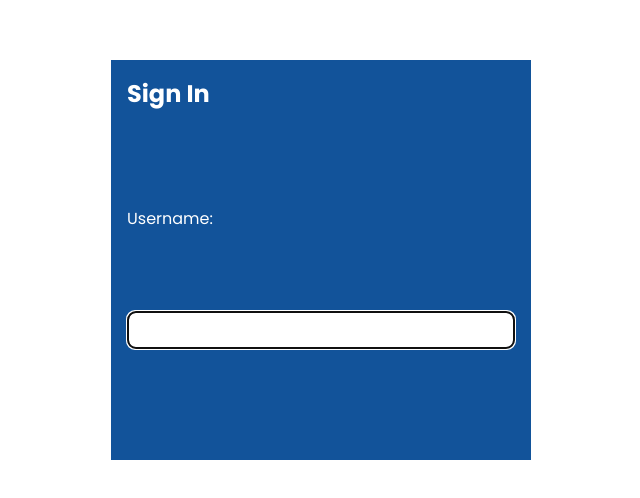
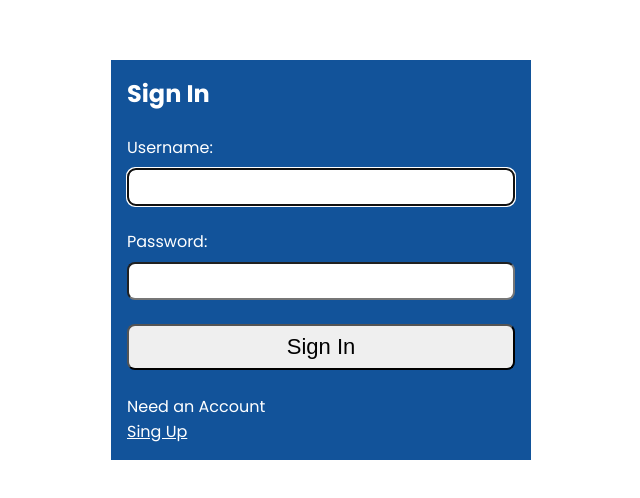
Before and after one commit to faridhashimov/react-ems-app, a React (Create React App) app: page /employee/1 in a window 1280 px wide. Shown: the part 140-638 px from the top of the page, without its empty margins (319-959 px from the left). Built offline with nearby package versions, Linux system fonts and the light colour scheme.

Commit message:
Added context api for global state managing, imporved Login component, fixed bugs with  data transfering from frontend to backend

```diff
--- /dev/null
+++ b/src/context/authProvider.js
@@ -0,0 +1,15 @@
+import { createContext, useState } from 'react'
+
+const AuthContext = createContext({})
+
+export const AuthProvider = ({ children }) => {
+    const [auth, setAuth] = useState({})
+
+    return (
+        <AuthContext.Provider value={{ auth, setAuth }}>
+            {children}
+        </AuthContext.Provider>
+    )
+}
+
+export default AuthContext
--- a/src/index.js
+++ b/src/index.js
@@ -3,11 +3,14 @@ import React from 'react'
 import './index.scss'
 import App from './components/App/App'
 import { createRoot } from 'react-dom/client'
+import { AuthProvider } from './context/authProvider'
 
 const rootElement = document.getElementById('root')
 const root = createRoot(rootElement)
 root.render(
     <React.StrictMode>
-        <App />
+        <AuthProvider>
+            <App />
+        </AuthProvider>
     </React.StrictMode>
 )
--- a/src/pages/Login/Login.js
+++ b/src/pages/Login/Login.js
@@ -1,7 +1,13 @@
-import { useState, useRef, useEffect } from 'react'
+import { useState, useRef, useEffect, useContext } from 'react'
+import AuthContext from '../../context/authProvider'
+import axios from '../../api/axios'
+
 import './Login.scss'
 
+const LOGIN_URL = '/login'
+
 const Login = () => {
+    const { setAuth } = useContext(AuthContext)
     const userRef = useRef()
     const errReff = useRef()
 
@@ -15,10 +21,58 @@ const Login = () => {
     }, [])
 
     useEffect(() => {
+        console.log(user, pwd);
         setErrMsg('')
     }, [user, pwd])
 
+    const handleSubmit = async (e) => {
+        e.preventDefault()
+
+        try {
+            const response = await axios.post(
+                LOGIN_URL,
+                JSON.stringify({ user, pwd }),
+                {
+                    headers: { 'Content-Type': 'application/json' },
+                }
+            )
+
+            console.log(JSON.stringify(response?.data))
+            console.log(JSON.stringify(response))
+            console.log(JSON.stringify(response?.data?.isAdmin))
+            const accessToken = response?.data?.accessToken
+            // const role = response?.data?.isAdmin
+            setAuth({ user, pwd, accessToken })
+            setUser('')
+            setPwd('')
+            setSuccess(true)
+        } catch (err) {
+            if (!err?.response) {
+                setErrMsg('No server response')
+            } else if (err.response?.status === 400) {
+                setErrMsg('Missing username or password')
+            } else if (err.response?.status === 401) {
+                setErrMsg('Unauthorized')
+            } else {
+                setErrMsg('Login Failed')
+            }
+            errReff.current.focus()
+        }
+
+        // setSuccess(true)
+    }
+
     return (
+        <>
+            {success ? (
+                <section>
+                    <h1>You are logged in</h1>
+                    <br />
+                    <p>
+                        <a href="#">Got to Home</a>
+                    </p>
+                </section>
+            ) : (
                 <section>
                     <p
                         ref={errReff}
@@ -28,7 +82,7 @@ const Login = () => {
                         {errMsg}
                     </p>
                     <h1>Sign In</h1>
-            <form>
+                    <form onSubmit={handleSubmit}>
                         <label htmlFor="username">Username:</label>
                         <input
                             type="text"
@@ -36,9 +90,28 @@ const Login = () => {
                             ref={userRef}
                             autoComplete="off"
                             onChange={(e) => setUser(e.target.value)}
+                            value={user}
+                            required
                         />
+                        <label htmlFor="password">Password:</label>
+                        <input
+                            type="password"
+                            id="password"
+                            onChange={(e) => setPwd(e.target.value)}
+                            value={pwd}
+                            required
+                        />
+                        <button>Sign In</button>
                     </form>
+                    <p className="signin">
+                        Need an Account <br />
+                        <span className="line">
+                            <a href="#">Sing Up</a>
+                        </span>
+                    </p>
                 </section>
+            )}
+        </>
     )
 }
 
--- a/src/pages/Login/Login.scss
+++ b/src/pages/Login/Login.scss
@@ -0,0 +1,109 @@
+section {
+    width: 100%;
+    max-width: 420px;
+    min-height: 400px;
+    display: flex;
+    flex-direction: column;
+    justify-content: flex-start;
+    padding: 1rem;
+    background-color: #12539A;
+
+    h1 {
+        color: #fff;
+    }
+
+    a,
+    a:visited {
+        color: #fff;
+    }
+
+    .errmsg {
+        background-color: lightpink;
+        color: firebrick;
+        font-weight: bold;
+        padding: 0.5rem;
+        margin-bottom: 0.5rem;
+    }
+
+    .offscreen {
+        position: absolute;
+        left: -9999px;
+    }
+
+    form {
+        display: flex;
+        flex-direction: column;
+        justify-content: space-evenly;
+        flex-grow: 1;
+        padding-bottom: 1rem;
+
+        .hide {
+            display: none;
+        }
+
+        .valid {
+            color: limegreen;
+            margin-left: 0.25rem;
+        }
+
+        .invalid {
+            color: red;
+            margin-left: 0.25rem;
+        }
+
+        .instructions {
+            font-size: 0.75rem;
+            border-radius: 0.5rem;
+            background: #000;
+            color: #fff;
+            padding: 0.25rem;
+            position: relative;
+            bottom: -10px;
+        }
+
+        .instructions>svg {
+            margin-right: 0.25rem;
+        }
+
+
+        input[type="text"],
+        input[type="password"],
+        button,
+        textarea {
+            font-family: 'Nunito', sans-serif;
+            font-size: 22px;
+            padding: 0.25rem;
+            border-radius: 0.5rem;
+        }
+
+        label {
+            color: #fff;
+        }
+
+        label,
+        button {
+            margin-top: 1rem;
+        }
+
+        button {
+            cursor: pointer;
+            padding: 0.5rem;
+        }
+
+
+
+    }
+
+    .signin {
+        color: #fff;
+
+        a,
+        a:visited {
+            color: #fff;
+        }
+
+        .line {
+            display: inline-block;
+        }
+    }
+}
--- a/src/pages/Registration/Registration.js
+++ b/src/pages/Registration/Registration.js
@@ -60,6 +60,7 @@ const Registration = () => {
             setErrMsg('Invalid Entry')
             return
         }
+
         try {
             const response = await axios.post(
                 REGISTER_URL,
```
Lines whose indentation alone changed are shown as unchanged.
